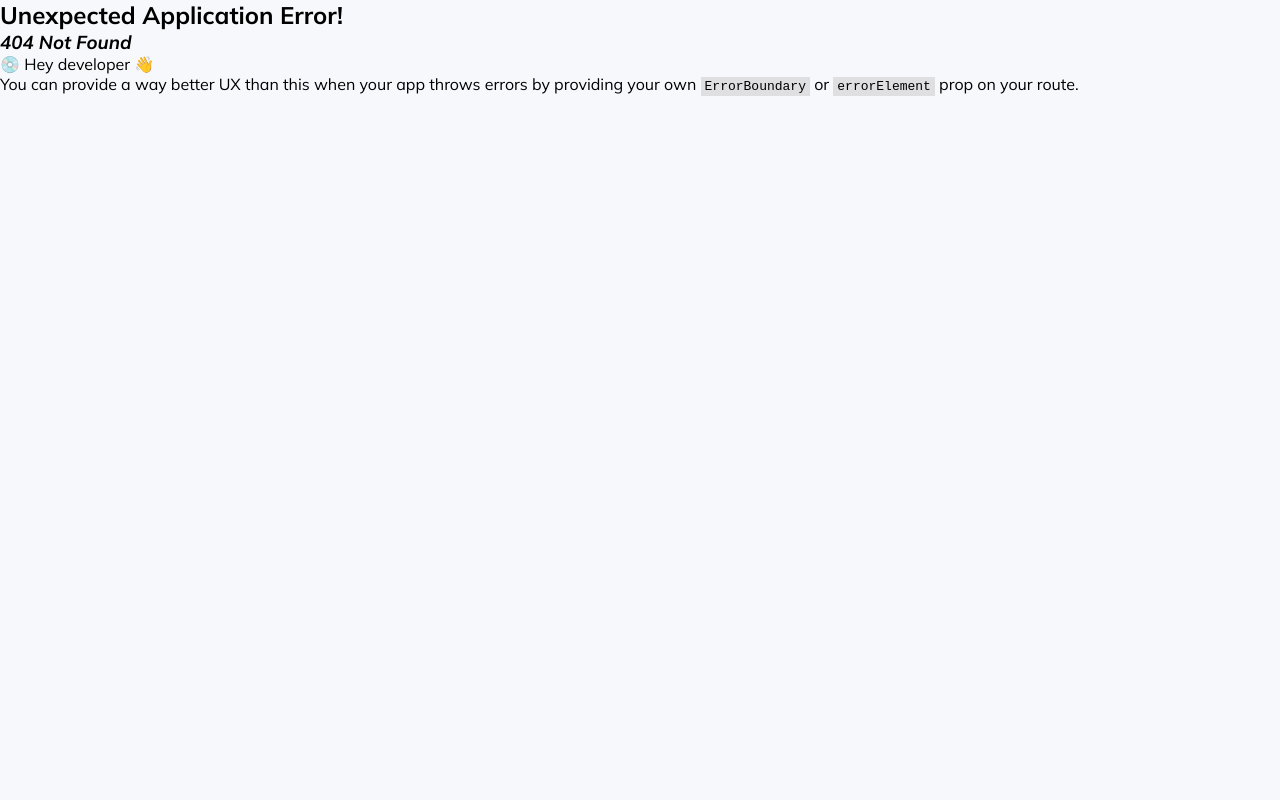
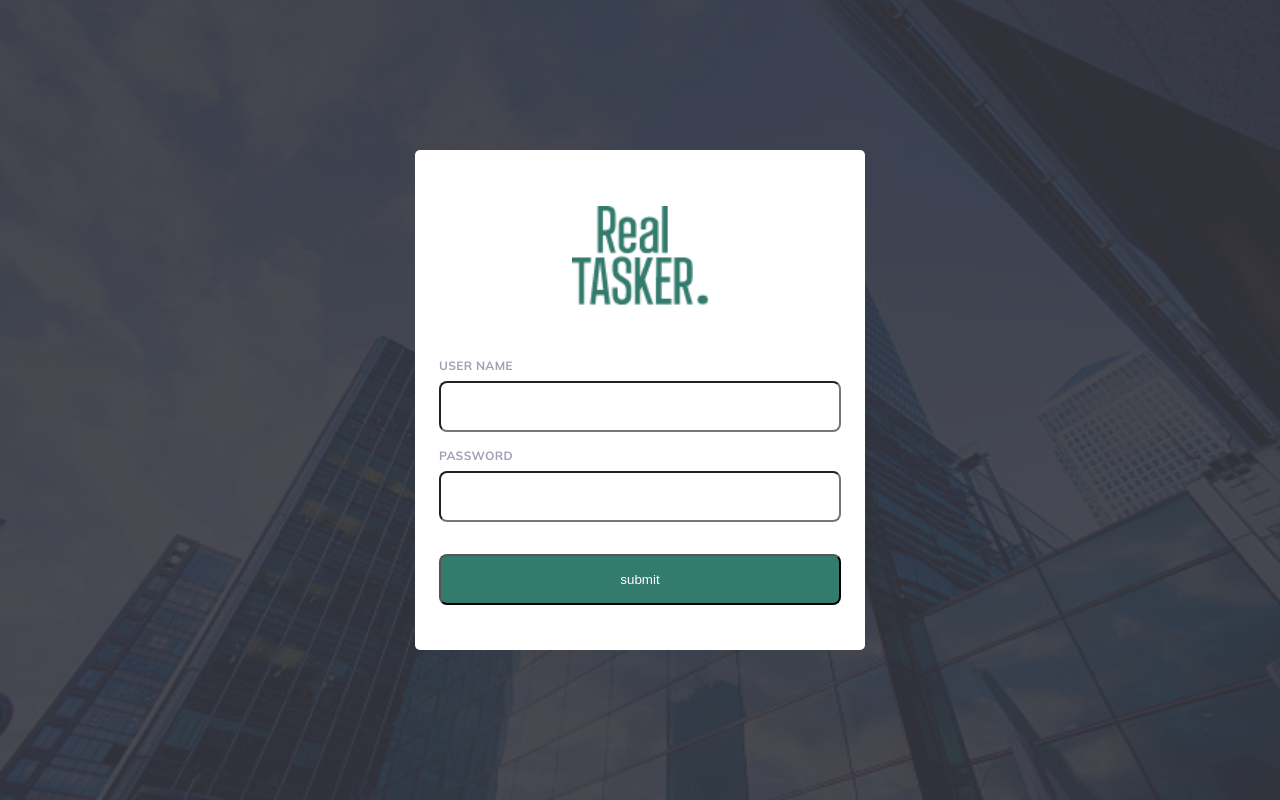
Before and after one commit to immad84/real-tasker-project, a React (Vite) app: page / in a window 1280 px wide. Before the commit this address had no page. Built offline with nearby package versions, Linux system fonts and the light colour scheme.

Commit message:
tasker project

```diff
--- a/src/App.jsx
+++ b/src/App.jsx
@@ -12,9 +12,15 @@ import {
   ServiceCategory,
   Reports,
 } from './pages';
-import { useAppContext } from './context/context';
+
+import { Login, Error } from './pages/login';
 
 const router = createBrowserRouter([
+  {
+    path: '/',
+    element: <Login />,
+    errorElement: <Error />,
+  },
   {
     path: '/dashboard',
     element: <Layout />,
--- /dev/null
+++ b/src/pages/login/Error.jsx
@@ -0,0 +1,7 @@
+import { useRouteError } from 'react-router-dom';
+
+const Error = () => {
+  const error = useRouteError();
+  return <h2>Error : {error.status}</h2>;
+};
+export default Error;
--- /dev/null
+++ b/src/pages/login/Login.jsx
@@ -0,0 +1,35 @@
+import { Wrapper } from './LoginStyles';
+import frmImg from '../../assets/frmImg.svg';
+import { useNavigate } from 'react-router-dom';
+
+const Login = () => {
+  const navigate = useNavigate();
+
+  const handleSubmit = (e) => {
+    e.preventDefault();
+    navigate('/dashboard');
+  };
+
+  return (
+    <Wrapper>
+      <div className="overlay"></div>
+      <div className="card">
+        <form onSubmit={handleSubmit}>
+          <div className="img">
+            <img src={frmImg} alt="Form header Image" />
+          </div>
+
+          <label htmlFor="username">user name</label>
+          <input type="text" name="username" id="username" />
+          <label htmlFor="password">password</label>
+          <input type="password" name="password" id="password" />
+          <button type="submit" className="btn">
+            submit
+          </button>
+        </form>
+      </div>
+    </Wrapper>
+  );
+};
+
+export default Login;
--- /dev/null
+++ b/src/pages/login/LoginStyles.jsx
@@ -0,0 +1,120 @@
+import styled from 'styled-components';
+import img from '../../assets/bg-img.png';
+
+export const Wrapper = styled.header`
+  width: 100vw;
+  height: 100vh;
+  background-image: url(${img});
+  background-position: 80% 100%;
+  background-size: cover;
+  background-repeat: no-repeat;
+  position: relative;
+
+  /*
+  ===============
+  Image Overlay
+  ===============
+  */
+
+  .overlay {
+    width: 100%;
+    height: 100%;
+    background: #363740;
+    opacity: 0.9;
+  }
+
+  /*
+  ===============
+  Card
+  ===============
+  */
+
+  .card {
+    width: 60%;
+    height: 500px;
+    border-radius: 5px;
+    position: absolute;
+    top: 50%;
+    left: 50%;
+    transform: translate(-50%, -50%);
+    background: #ffffff;
+    padding: 1.5rem;
+  }
+
+  /*
+  ===============
+  Form
+  ===============
+  */
+
+  form {
+    display: flex;
+    flex-direction: column;
+    justify-content: space-around;
+    align-items: space-around;
+    // padding: 2rem;
+  }
+
+  .img {
+    margin-top: 2rem;
+    margin-bottom: 3rem;
+    text-align: center;
+  }
+
+  .img img {
+    width: 137px;
+    height: 100px;
+  }
+
+  label {
+    margin-bottom: 0.5rem;
+    color: #9fa2b4;
+    font-weight: 700;
+    font-size: 12px;
+    text-transform: uppercase;
+    letter-spacing: 0.3px;
+  }
+
+  input[type='text'],
+  input[type='password'] {
+    // margin-bottom: 1rem;
+    padding: 1rem;
+    margin-bottom: 1rem;
+    border-radius: 8px;
+  }
+
+  .btn {
+    padding: 0.5rem;
+    background: #337b6c;
+    color: white;
+    border-radius: 8px;
+    margin-top: 1rem;
+    padding: 1rem;
+  }
+
+  @media (min-width: 576px) {
+    .card {
+      width: 450px;
+    }
+  }
+
+  //   @media (min-width: 576px) {
+  //     form {
+  //       display: flex;
+  //       flex-direction: column;
+  //       justify-content: space-around;
+  //       align-items: space-around;
+  //       padding: 2rem;
+  //     }
+
+  //     label {
+  //       margin-bottom: 5px;
+  //     }
+
+  //     input[type='text'],
+  //     input[type='password'] {
+  //       margin-bottom: 1rem;
+  //       padding: 0.5rem;
+  //     }
+  //   }
+`;
--- /dev/null
+++ b/src/pages/login/index.jsx
@@ -0,0 +1,2 @@
+export { default as Login } from './Login';
+export { default as Error } from './Error';
```
